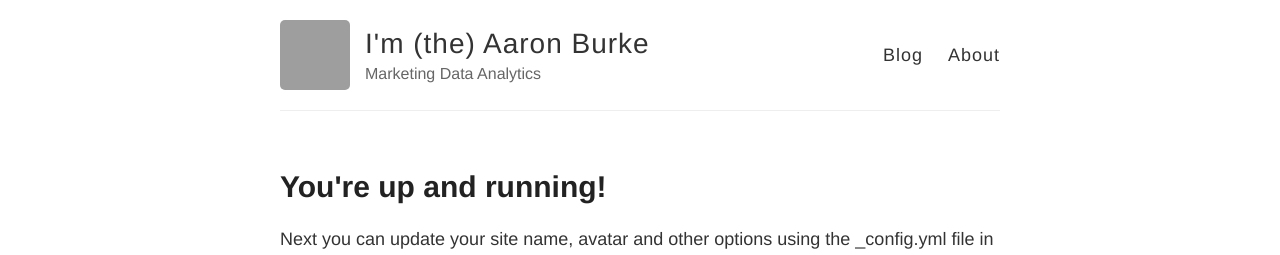
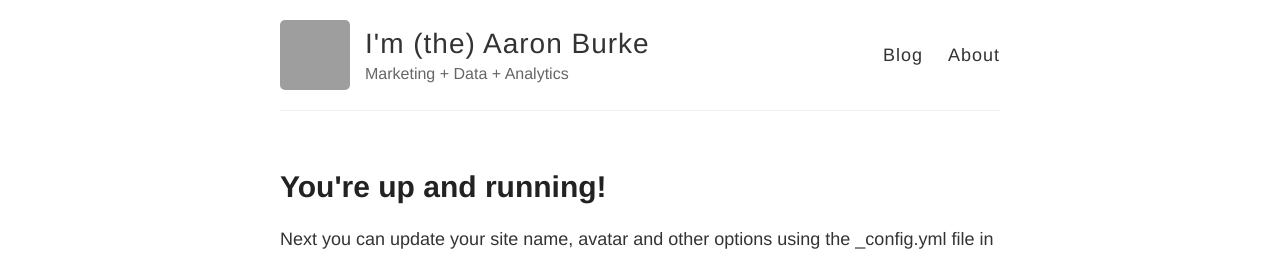
Before and after one commit to imtheaaron/imtheaaron.github.io, a Jekyll site: the page built from index.html, in a window 1280 px wide. Shown: the top 255 px of the page. Built offline with Jekyll 4.4.1, drawn with Linux system fonts in a browser that asks for light colours; grey boxes are pictures that could not be loaded.

```diff
--- a/_config.yml
+++ b/_config.yml
@@ -6,7 +6,7 @@
 name: I'm (the) Aaron Burke
 
 # Short bio or description (displayed in the header)
-description: Marketing Data Analytics
+description: Marketing + Data + Analytics
 
 # URL of your avatar or profile pic (you could use your GitHub profile pic)
 avatar: https://avatars1.githubusercontent.com/u/35472931?s=460&v=4
```
